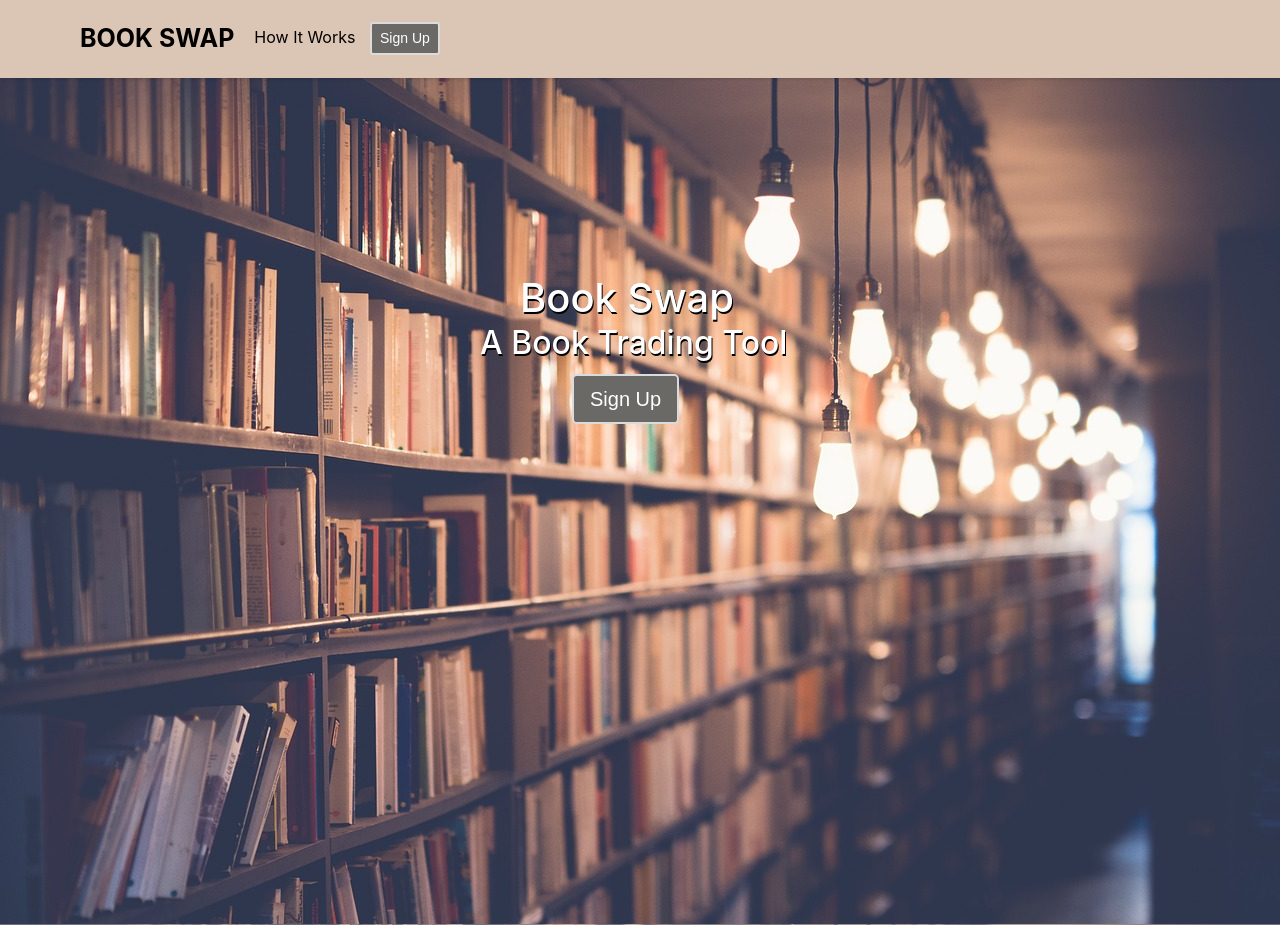
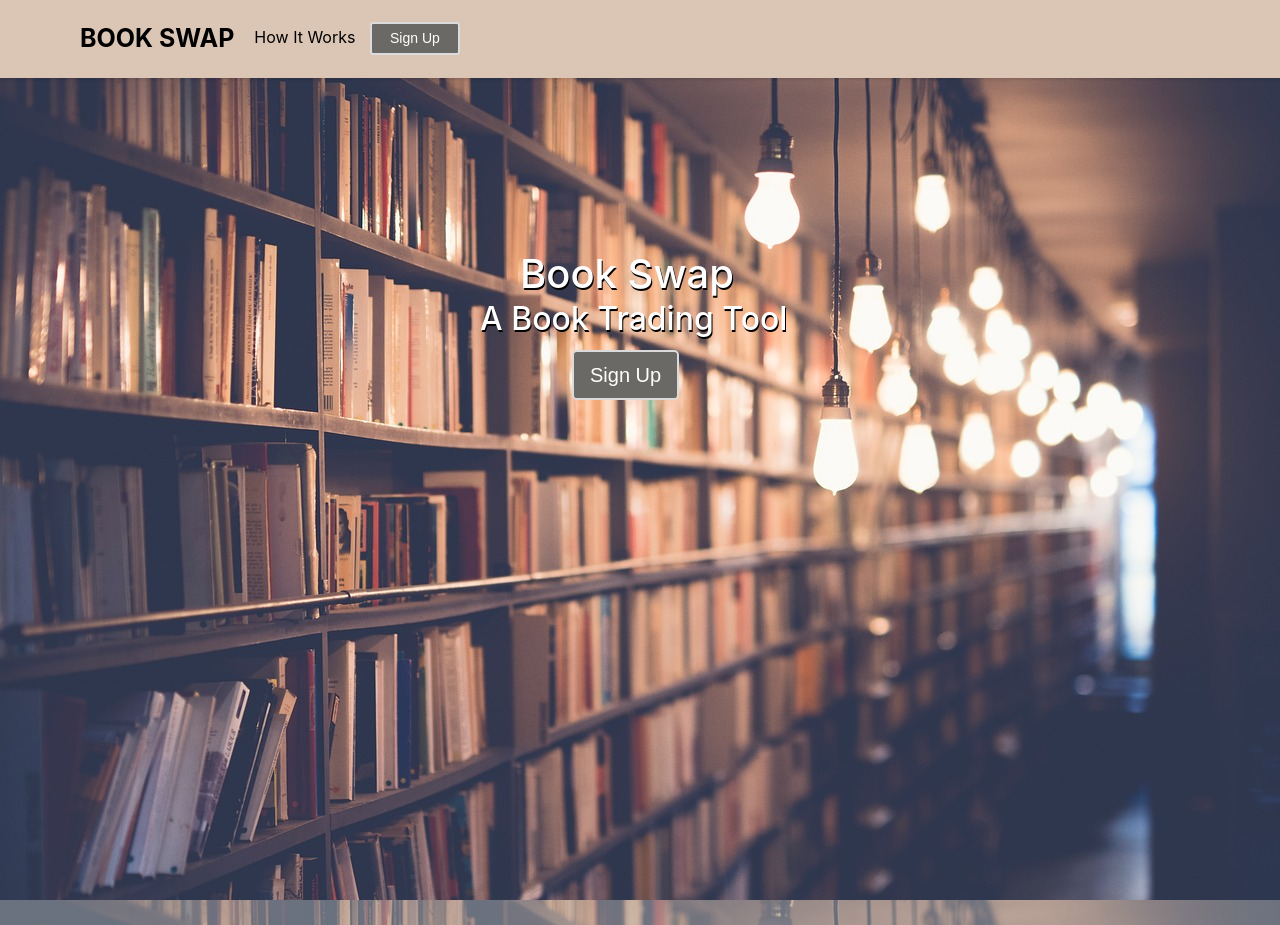
Before and after one commit to dkallattil/bookswap, a PHP site: page / in a window 1280 px wide. Shown: the top 925 px of the page. Run offline with PHP 8.4, Linux system fonts and the light colour scheme.

Commit message:
fixed sign up buttons, might change again

```diff
--- a/css/style.css
+++ b/css/style.css
@@ -68,7 +68,7 @@ h6 {
   color: #ffffff;
   font-size: 20px;
   background: #6b6965;
-  padding: 10px 20px 10px 20px;
+  padding: 20px 30px 20px 30px;
   border: solid #dbdbdb 2px;
   text-decoration: none;
 }
--- a/index.html
+++ b/index.html
@@ -5,7 +5,7 @@
 		<!-- CSS -->
 		<link rel="stylesheet" href="css/style.css">
 		<!-- Main.js -->
-		//link main js file
+		<script src="js/main.js"></script>
 		<!-- jQuery -->
 		<script src="js/jquery.min.js"></script>
 		<!-- Bootstrap -->
@@ -25,7 +25,7 @@
 					<div>
 						<ul>
 							<li><a href="#how-it-works">How It Works</a></li>
-	 						<li><button type="button" class="btn-sm" style="color:#ffffff;">Sign Up</button></li>
+							<li><button type="button" class="btn-sm"><a href="signup.html" style="color:#ffffff;">Sign Up</a></button></li>
 						</ul>
 					</div>
 				</div>
@@ -37,7 +37,7 @@
 				<div class="row">
 					<h1 style="color: white;">Book Swap</h1>
 					<h2 style="color: white;">A Book Trading Tool</h2>
-					<button type="button" class="btn-default btn-lg" style="color:#ffffff;">Sign Up</button>
+					<button type="button" class="btn-lg"><a href="signup.html" style="color:#ffffff;">Sign Up</a></button>
 				</div>
 			</div>
 		</div>
```
Also changed, not shown: js/main.js (added).
